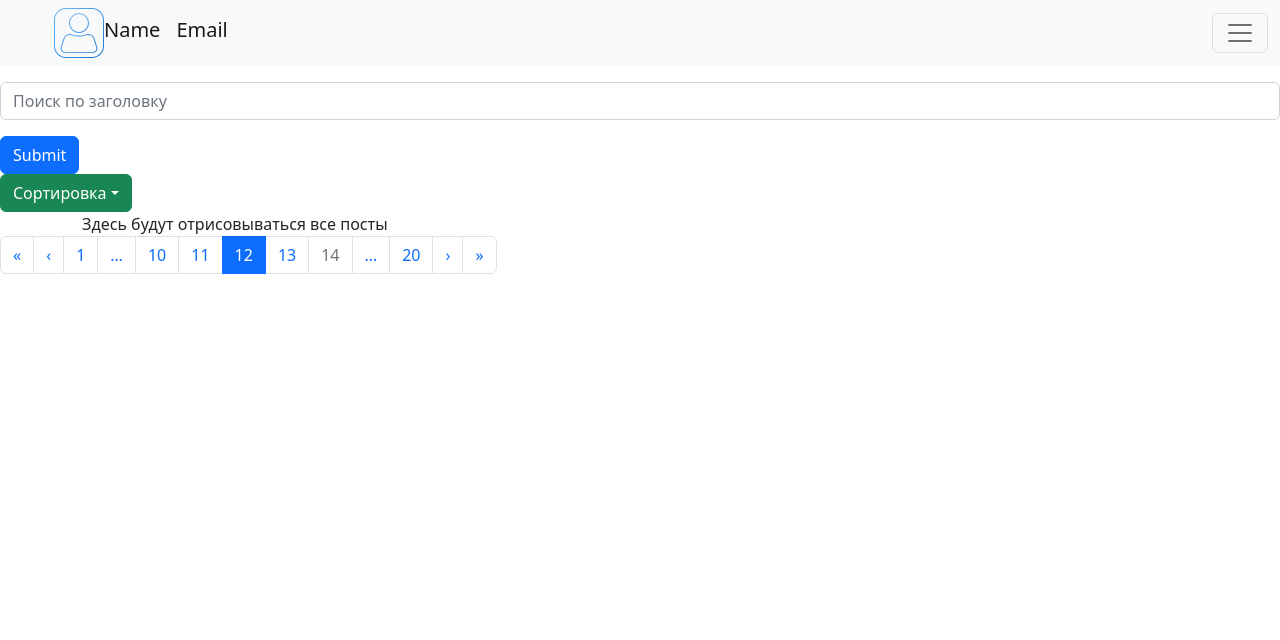
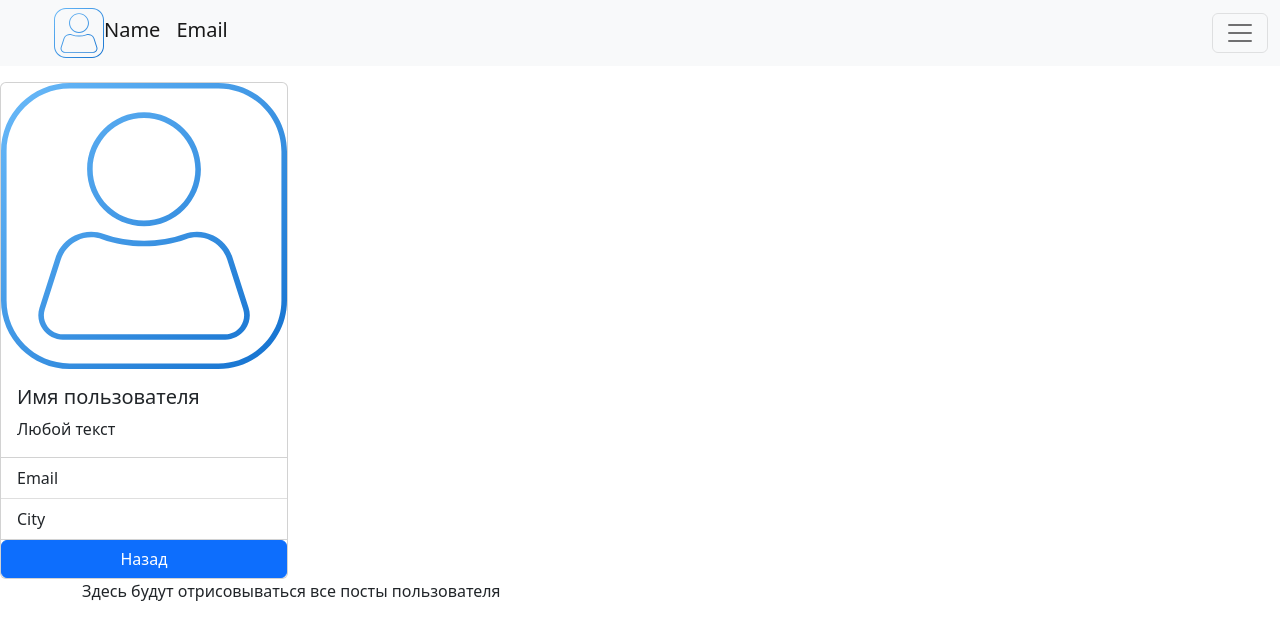
Before and after one commit to gutmalina/list-posts, a React (Create React App) app: page / in a window 1280 px wide. Shown: the top 640 px of the page. Built offline with nearby package versions, Linux system fonts and the light colour scheme.

Commit message:
blank user

```diff
--- a/src/components/app/app.jsx
+++ b/src/components/app/app.jsx
@@ -1,11 +1,12 @@
 import Posts from '../../pages/posts/posts';
+import User from '../../pages/user/user';
 import Header from '../header/header';
 
 const App = () => {
   return (
     <>
       <Header/>
-      <Posts/>
+      <User/>
     </>
   );
 }
--- /dev/null
+++ b/src/pages/user/user.jsx
@@ -0,0 +1,26 @@
+import Container from "react-bootstrap/Container";
+import Card from 'react-bootstrap/Card';
+import ListGroup from 'react-bootstrap/ListGroup';
+import avatar from '../../images/avatar.svg';
+import Button from 'react-bootstrap/Button';
+
+const User = () => {
+  return (
+    <>
+      <Card style={{ width: '18rem' }}>
+        <Card.Img variant="top" src={avatar} />
+        <Card.Body>
+          <Card.Title>Имя пользователя</Card.Title>
+          <Card.Text>Любой текст</Card.Text>
+        </Card.Body>
+        <ListGroup className="list-group-flush">
+          <ListGroup.Item>Email</ListGroup.Item>
+          <ListGroup.Item>City</ListGroup.Item>
+        </ListGroup>
+        <Button variant="primary">Назад</Button>
+      </Card>
+      <Container>Здесь будут отрисовываться все посты пользователя</Container></>
+  )
+};
+
+export default User;
```
Also changed, not shown: src/pages/about/about.jsx (added, +7 -0 lines).
